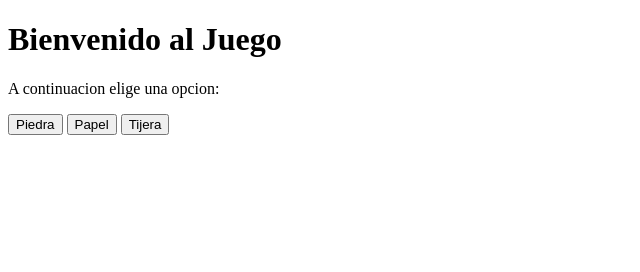
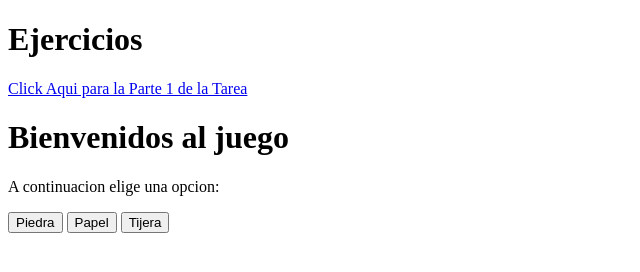
Before and after one commit to milfordestayschiller/clase3js, a plain HTML site: page index.html in a window 1280 px wide. Shown: the whole page, without its empty margins (0-640 px from the left). Drawn offline with Linux system fonts and the light colour scheme.

Commit message:
Add files via upload

```diff
--- a/index.html
+++ b/index.html
@@ -7,14 +7,17 @@
     <title>Document</title>
 </head>
 <body>
-    <h1>Bienvenido al Juego</h1>
-    <p>A continuacion elige una opcion:</p>
+    <h1>Ejercicios</h1>
+
+
+  <a href="js/ejercicio.js">Click Aqui para la Parte 1 de la Tarea</a>
+  <h1>Bienvenidos al juego</h1>
+  <p>A continuacion elige una opcion:</p>
   <button value="0" id="piedra" onclick="jugar()">Piedra</button>
   <button value="1" id="papel" onclick="jugar2()">Papel</button>
   <button value="2" id="tijera" onclick="jugar3()">Tijera</button>
+    <script src="js/juego.js"></script>
 
-
-    <script src="js/juego.js"></script>
 
 </body>
 </html>
```
